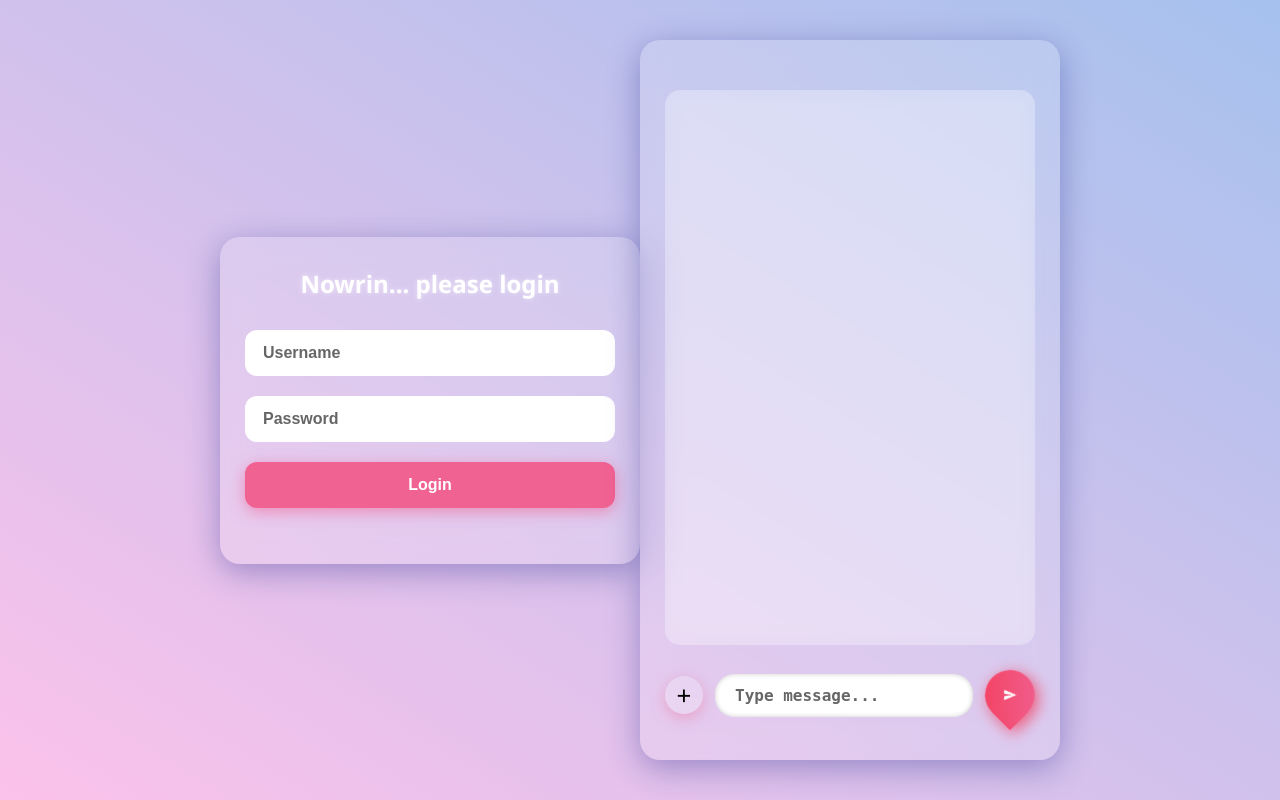
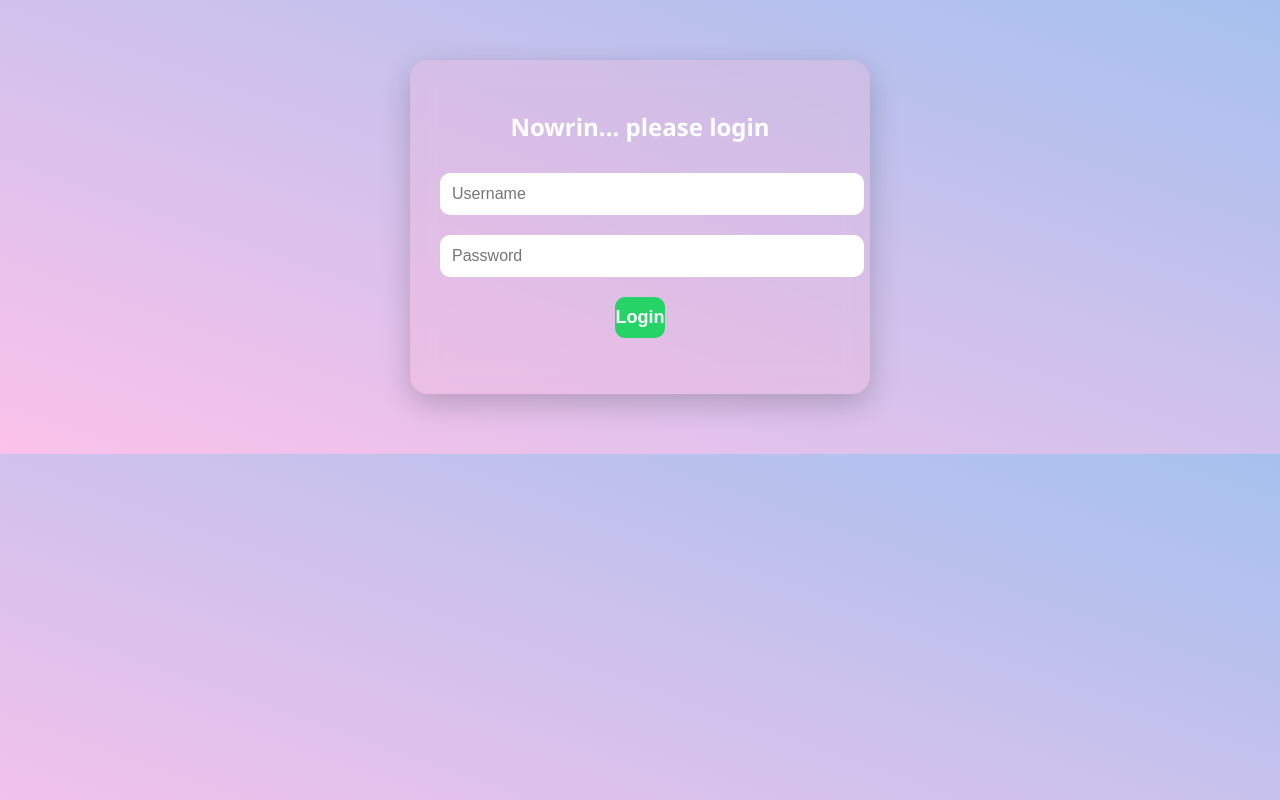
Before and after one commit to ashikurrahma017/nowrin-ashikur-chat, a Flask app: page / in a window 1280 px wide. Run offline with Flask 3, Linux system fonts and the light colour scheme; some libraries are stand-ins or nearby versions.

Commit message:
Update index.html

```diff
--- a/templates/index.html
+++ b/templates/index.html
@@ -1,276 +1,162 @@
 <!DOCTYPE html>
-<html lang="en" >
+<html lang="en">
 <head>
   <meta charset="UTF-8" />
-  <meta name="viewport" content="width=device-width, initial-scale=1, maximum-scale=1" />
+  <meta name="viewport" content="width=device-width, initial-scale=1.0"/>
   <title>Nowrin & Ashikur Chat</title>
   <script src="https://cdn.socket.io/4.3.2/socket.io.min.js"></script>
   <style>
-    * {
-      box-sizing: border-box;
-    }
     body {
       margin: 0;
       padding: 0;
-      font-family: 'Segoe UI', Tahoma, Geneva, Verdana, sans-serif;
+      font-family: 'Segoe UI', sans-serif;
       background: linear-gradient(to right top, #fbc2eb, #a6c1ee);
+      overflow-x: hidden;
       color: #fff;
-      overflow-x: hidden;
-      -webkit-font-smoothing: antialiased;
-      -moz-osx-font-smoothing: grayscale;
-      height: 100vh;
-      display: flex;
-      justify-content: center;
-      align-items: center;
-      padding: 10px;
     }
 
     #login, #chat {
-      background: rgba(255, 255, 255, 0.15);
-      backdrop-filter: blur(15px);
-      border-radius: 20px;
-      box-shadow: 0 8px 32px rgba(31, 38, 135, 0.37);
-      width: 100%;
-      max-width: 420px;
-      padding: 30px 25px;
+      display: none;
+      margin: 60px auto;
+      padding: 30px;
+      max-width: 400px;
+      border-radius: 18px;
+      background: rgba(250, 182, 212, 0.25);
+      backdrop-filter: blur(12px);
       text-align: center;
-    }
-    #login {
-      display: block;
-    }
-    #chat {
-      display: none;
-      height: 90vh;
-      display: flex;
-      flex-direction: column;
+      box-shadow: 0 10px 30px rgba(0,0,0,0.2);
     }
 
-    h2, h3 {
-      margin: 0 0 20px;
-      font-weight: 700;
-      color: #fff;
-      text-shadow: 0 0 5px rgba(255,255,255,0.5);
-    }
+    #login { display: block; }
 
     input, button {
+      padding: 12px;
+      margin: 10px 0;
       font-size: 16px;
-      border-radius: 12px;
+      width: 100%;
+      border-radius: 10px;
       border: none;
-      outline: none;
-      padding: 14px 18px;
-      margin: 10px 0;
-      width: 100%;
-      font-weight: 600;
-      color: #111;
-      transition: box-shadow 0.3s ease;
-    }
-
-    input::placeholder {
-      color: #666;
-    }
-
-    input:focus {
-      box-shadow: 0 0 10px #f06292;
-    }
-
-    button {
-      cursor: pointer;
-      box-shadow: 0 4px 15px rgba(240, 98, 146, 0.6);
-      transition: background-color 0.3s ease, box-shadow 0.3s ease;
-      font-weight: 700;
-      color: white;
-      border: none;
-    }
-
-    #login button {
-      background: #f06292;
-      border-radius: 12px;
-    }
-    #login button:hover {
-      background: #ec407a;
-      box-shadow: 0 6px 20px rgba(236, 64, 122, 0.9);
+      color: black;
     }
 
     #chat-box {
-      flex-grow: 1;
+      height: 350px;
       overflow-y: auto;
-      padding: 15px 10px 15px 10px;
-      margin-bottom: 15px;
-      border-radius: 15px;
-      background: rgba(255, 255, 255, 0.25);
+      padding: 10px;
+      border-radius: 10px;
+      background: rgba(255, 255, 255, 0.2);
       backdrop-filter: blur(10px);
-      color: #000;
-      font-size: 15px;
-      scrollbar-width: thin;
-      scrollbar-color: #f06292 transparent;
-    }
-    #chat-box::-webkit-scrollbar {
-      width: 8px;
-    }
-    #chat-box::-webkit-scrollbar-track {
-      background: transparent;
-    }
-    #chat-box::-webkit-scrollbar-thumb {
-      background-color: #f06292;
-      border-radius: 10px;
     }
 
     .message {
-      max-width: 75%;
-      padding: 12px 15px 20px 15px;
-      margin: 8px 0;
-      border-radius: 20px;
+      margin: 10px 0;
+      padding: 10px;
+      border-radius: 10px;
+      clear: both;
+      max-width: 70%;
+      position: relative;
       word-wrap: break-word;
-      position: relative;
-      font-size: 15px;
-      line-height: 1.3;
-      box-shadow: 0 2px 8px rgb(0 0 0 / 0.1);
-      display: inline-block;
-      word-break: break-word;
-      white-space: pre-wrap;
     }
 
     .me {
-      margin-left: auto;
+      float: right;
       background: #dcf8c6;
       color: #000;
-      border-bottom-right-radius: 5px;
-      box-shadow: 0 2px 8px rgb(0 0 0 / 0.15);
     }
 
     .other {
-      margin-right: auto;
-      background: #fff;
+      float: left;
+      background: #eee;
       color: #000;
-      border-bottom-left-radius: 5px;
-      box-shadow: 0 2px 8px rgb(0 0 0 / 0.15);
     }
 
     .meta {
-      position: absolute;
-      bottom: 6px;
-      right: 10px;
-      font-size: 11px;
-      color: #555;
-      display: flex;
+      display: inline-flex;
+      align-items: center;
       justify-content: flex-end;
-      align-items: center;
+      font-size: 12px;
+      color: #666;
       gap: 4px;
-      user-select: none;
+      margin-top: 6px;
+      float: right;
+      white-space: nowrap;
     }
 
     .tick {
-      font-size: 14px;
-      color: #4caf50;
-      line-height: 0;
-      user-select: none;
+      font-size: 13px;
+      color: #34b7f1; /* WhatsApp-style tick color */
     }
 
     #send-container {
       display: flex;
       align-items: center;
-      gap: 12px;
+      justify-content: center;
+      gap: 8px;
+    }
+
+    #file-label {
+      display: inline-block;
+      background: #fff3;
+      color: black;
+      border-radius: 50%;
+      width: 32px;
+      height: 32px;
+      text-align: center;
+      line-height: 32px;
+      font-size: 20px;
+      cursor: pointer;
+    }
+
+    #file {
+      display: none;
     }
 
     #msg {
       flex-grow: 1;
-      border-radius: 20px;
-      padding: 12px 20px;
+      color: black;
+      border-radius: 10px;
+      padding: 10px;
+      font-family: monospace;
       font-size: 16px;
-      font-family: monospace;
-      border: none;
-      outline: none;
-      box-shadow: inset 0 0 5px #ccc;
-      color: #000;
-      transition: box-shadow 0.3s ease;
-    }
-    #msg:focus {
-      box-shadow: inset 0 0 8px #f06292;
+      border: 1px solid #ccc;
     }
 
-    #file-label {
-      background: #fff3;
-      color: black;
-      border-radius: 50%;
-      width: 38px;
-      height: 38px;
-      text-align: center;
-      line-height: 38px;
-      font-size: 26px;
+    button {
+      width: 50px;
+      background-color: #25d366;
+      color: white;
+      font-weight: bold;
       cursor: pointer;
-      user-select: none;
-      box-shadow: 0 4px 15px rgba(240, 98, 146, 0.4);
-      transition: box-shadow 0.3s ease;
-      flex-shrink: 0;
-    }
-    #file-label:hover {
-      box-shadow: 0 6px 25px rgba(236, 64, 122, 0.7);
-    }
-    #file {
-      display: none;
+      transition: background-color 0.3s ease;
+      font-size: 18px;
+      padding: 10px 0;
     }
 
-    /* Premium heart-shaped send button */
-    #send-btn {
-      background: linear-gradient(135deg, #f43f5e, #f06292);
-      border-radius: 50% 50% 50% 0;
-      width: 50px;
-      height: 50px;
-      box-shadow: 0 5px 15px rgba(244, 63, 94, 0.8);
-      position: relative;
-      transform: rotate(-45deg);
-      display: flex;
-      justify-content: center;
-      align-items: center;
-      transition: box-shadow 0.3s ease, transform 0.3s ease;
-      border: none;
-      cursor: pointer;
-    }
-    #send-btn:hover {
-      box-shadow: 0 8px 25px rgba(244, 63, 94, 1);
-      transform: rotate(-45deg) scale(1.05);
-    }
-    #send-btn svg {
-      fill: white;
-      width: 28px;
-      height: 28px;
-      transform: rotate(45deg);
+    button:hover {
+      background-color: #128c7e;
     }
 
-    /* Responsive */
-    @media (max-width: 500px) {
+    @media(max-width: 480px) {
       #login, #chat {
-        max-width: 100%;
-        height: 100vh;
-        padding: 20px 15px;
+        width: 90%;
+        margin: 40px auto;
+        padding: 20px;
       }
-      #chat {
-        height: 100vh;
+
+      #chat-box {
+        height: 250px;
       }
-      #chat-box {
-        font-size: 14px;
-        padding: 12px 8px;
+
+      #file-label {
+        width: 28px;
+        height: 28px;
+        font-size: 22px;
+        line-height: 28px;
       }
-      .message {
-        max-width: 85%;
-        font-size: 14px;
-      }
-      #file-label {
-        width: 34px;
-        height: 34px;
-        font-size: 22px;
-        line-height: 34px;
-      }
-      #send-btn {
+
+      button {
         width: 44px;
-        height: 44px;
-      }
-      #send-btn svg {
-        width: 20px;
-        height: 20px;
-      }
-      #msg {
-        font-size: 15px;
+        font-size: 16px;
       }
     }
   </style>
@@ -279,47 +165,32 @@
 
   <div id="login">
     <h2>Nowrin... please login</h2>
-    <input id="username" placeholder="Username" autocomplete="off" />
-    <input id="password" type="password" placeholder="Password" autocomplete="off" />
+    <input id="username" placeholder="Username" />
+    <input id="password" type="password" placeholder="Password" />
     <button onclick="login()">Login</button>
-    <p id="login-msg" style="color: pink; margin-top: 10px;"></p>
+    <p id="login-msg" style="color: pink;"></p>
   </div>
 
   <div id="chat">
     <h3 id="welcome"></h3>
     <div id="chat-box"></div>
     <div id="send-container">
-      <label for="file" id="file-label" title="Attach Image or PDF">+</label>
+      <label for="file" id="file-label">+</label>
       <input type="file" id="file" accept="image/*,application/pdf" />
-      <input id="msg" placeholder="Type message..." autocomplete="off" />
-      <button id="send-btn" aria-label="Send message" title="Send">
-        <svg viewBox="0 0 24 24">
-          <path d="M2.01 21L23 12 2.01 3 2 10l15 2-15 2z"></path>
-        </svg>
-      </button>
+      <input id="msg" placeholder="Type message... 😊" />
+      <button onclick="sendMsg()">➤</button>
     </div>
   </div>
 
-  <!-- Premium message received sound -->
-  <audio id="msg-sound" src="https://cdn.pixabay.com/download/audio/2022/02/15/audio_f6e0e4a7f6.mp3?filename=pop-sound-13264.mp3" preload="auto"></audio>
+  <audio id="receiveSound" src="https://notificationsounds.com/storage/sounds/file-sounds-1151-pristine.mp3" preload="auto"></audio>
 
   <script>
     const socket = io();
     let currentUser = "";
 
-    const msgSound = document.getElementById("msg-sound");
-    const chatBox = document.getElementById("chat-box");
-    const msgInput = document.getElementById("msg");
-    const sendBtn = document.getElementById("send-btn");
-    const fileInput = document.getElementById("file");
-
     function login() {
       const u = document.getElementById("username").value.trim();
       const p = document.getElementById("password").value.trim();
-      if (!u || !p) {
-        document.getElementById("login-msg").innerText = "Please enter username and password.";
-        return;
-      }
       fetch("/login", {
         method: "POST",
         headers: { "Content-Type": "application/json" },
@@ -328,11 +199,10 @@
         if (data.success) {
           currentUser = u;
           document.getElementById("login").style.display = "none";
-          document.getElementById("chat").style.display = "flex";
+          document.getElementById("chat").style.display = "block";
           document.getElementById("welcome").innerText = `Welcome, ${u} ❤️`;
           data.history.forEach(displayMessage);
           socket.emit("seen", { user: currentUser });
-          msgInput.focus();
         } else {
           document.getElementById("login-msg").innerText = "Invalid login.";
         }
@@ -340,12 +210,14 @@
     }
 
     function sendMsg() {
-      const msg = msgInput.value.trim();
+      const msg = document.getElementById("msg").value.trim();
+      const fileInput = document.getElementById("file");
       const file = fileInput.files[0];
+      const reader = new FileReader();
+
       if (!msg && !file) return;
 
       if (file) {
-        const reader = new FileReader();
         reader.onload = () => {
           socket.emit("message", {
             user: currentUser,
@@ -359,18 +231,15 @@
         socket.emit("message", { user: currentUser, msg });
       }
 
-      msgInput.value = "";
+      document.getElementById("msg").value = "";
       fileInput.value = "";
-      msgInput.focus();
     }
 
     function displayMessage(data) {
       const div = document.createElement("div");
       div.className = "message " + (data.user === currentUser ? "me" : "other");
 
-      if (data.msg) {
-        div.innerHTML += `<div>${escapeHtml(data.msg)}</div>`;
-      }
+      if (data.msg) div.innerHTML += `<div>${escapeHtml(data.msg)}</div>`;
 
       if (data.file && data.filename) {
         if (data.filename.toLowerCase().endsWith(".pdf")) {
@@ -380,20 +249,16 @@
         }
       }
 
-      // Ensure 'seen' defaults to false if undefined
-      const seen = data.seen === true;
+      const meta = document.createElement("div");
+      meta.className = "meta";
+      meta.innerHTML = `${data.time} <span class="tick">${data.user === currentUser ? (data.seen ? '✔✔' : '✔') : ''}</span>`;
+      div.appendChild(meta);
 
-      div.innerHTML += `
-        <div class="meta">
-          <span>${data.time || ""}</span>
-          <span class="tick">${data.user === currentUser ? (seen ? '✔✔' : '✔') : ''}</span>
-        </div>`;
-
-      chatBox.appendChild(div);
-      chatBox.scrollTop = chatBox.scrollHeight;
+      document.getElementById("chat-box").appendChild(div);
+      document.getElementById("chat-box").scrollTop = document.getElementById("chat-box").scrollHeight;
 
       if (data.user !== currentUser) {
-        msgSound.play().catch(() => {});
+        document.getElementById("receiveSound")?.play();
       }
     }
 
@@ -407,14 +272,6 @@
       };
       return text.replace(/[&<>"']/g, m => map[m]);
     }
-
-    sendBtn.addEventListener("click", sendMsg);
-    msgInput.addEventListener("keydown", e => {
-      if (e.key === "Enter" && !e.shiftKey) {
-        e.preventDefault();
-        sendMsg();
-      }
-    });
 
     socket.on("message", (data) => {
       displayMessage(data);
```
